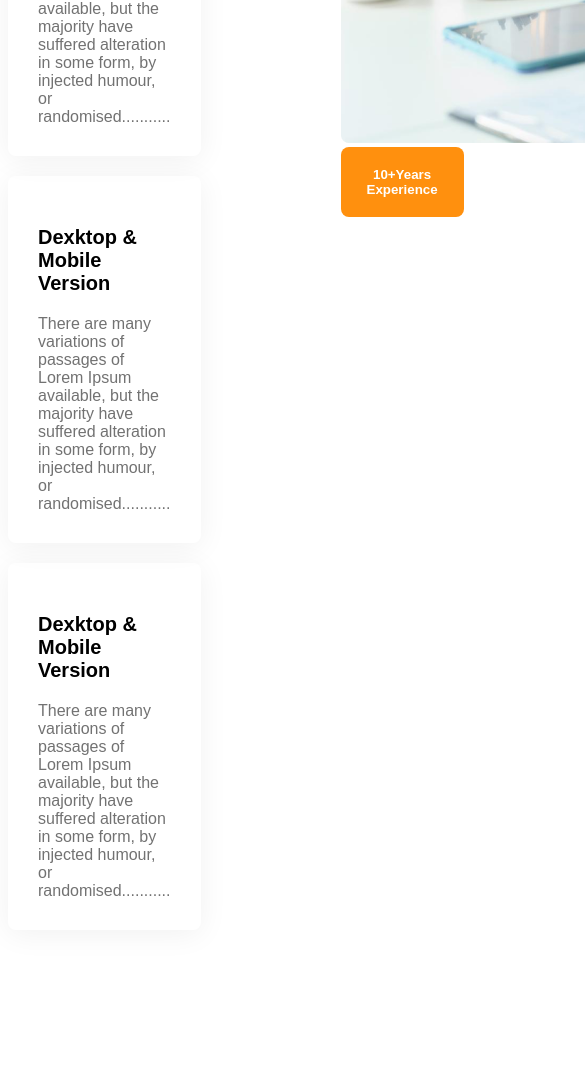
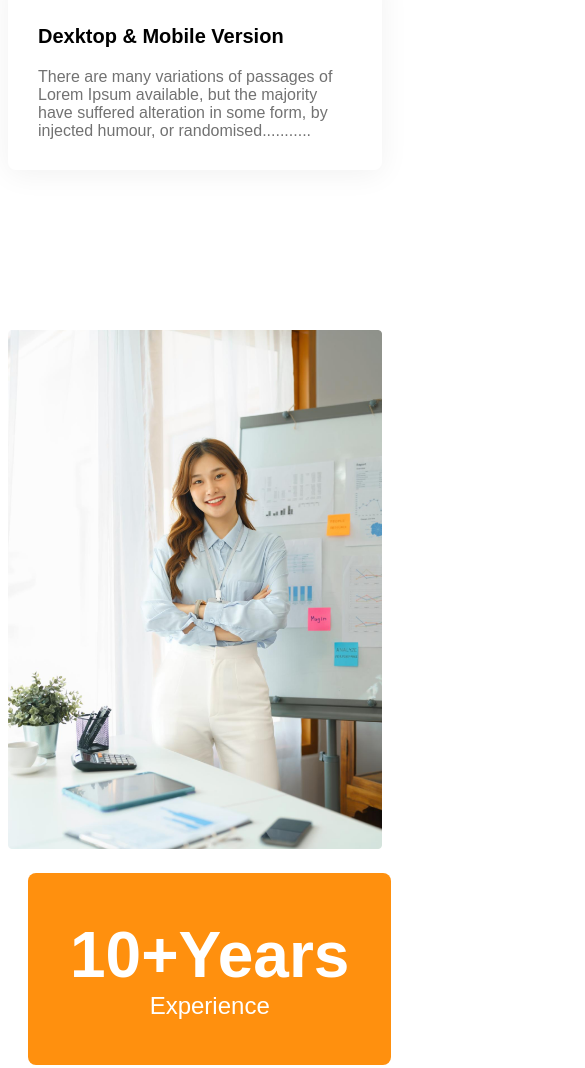
Before and after one commit to tawhID70/g3-architect-website, a plain HTML site: page index.html in a window 390 px wide. Shown: the part 3710-4778 px from the top of the page, 585 px wide, since content can reach past the window. Drawn offline with Linux system fonts and the light colour scheme.

Commit message:
added experience badge and made fratured section responsive

```diff
--- a/index.html
+++ b/index.html
@@ -68,7 +68,7 @@
                     <div class="text-light-gray">There are many variations of passages of Lorem Ipsum available, but the majority have suffered alteration in some form, by injected humour, or randomised...........</div>
                  </div>
             </div>
-            <div>
+            <div class="features-architect">
                 <img src="images/architect.png" alt="">
                 <button id="experience-badge" class="btn-primary">
                     <span id="experience-year">10+Years</span>
@@ -127,7 +127,9 @@
           </section>
     </main>
     <footer>
-
+        <div class="footer bg-light">
+            <h3 class="footer-title text-light-gray">All rights reserved copyright@2023 startup landing page design</h3>
+        </div>
     </footer>
 </body>
 </html>
--- a/styles/architects.css
+++ b/styles/architects.css
@@ -127,7 +127,20 @@
     /* padding-bottom: 0; */
 
   }
-
+  #experience-badge {
+    padding: 45px 42px;
+    font-size: 1.5rem;
+    font-weight: 500;
+    margin-left: -100px;
+    margin-top: -100px;
+  }
+  #experience-year {
+    font-size: 4rem;
+    font-weight: 700;
+  }
+  .features-architect img {
+    width: 100%;
+  }
   /* some facts related style */
   .facts-container {
     display: grid;
@@ -169,12 +182,24 @@
   .sponsor-companies {
     filter: grayscale(100%);
   }
+  .footer{
+    margin-top: 100px;
+    margin-bottom: 100px;
+  }
+  .footer-title {
+    padding: 38px 400px;
+    margin: 0 auto;
+    width: 100%;
+  }
 
   /* resonsive media query */
   @media screen and (max-width: 576px) {
     .navbar,
     .nav-links,
-    .teams {
+    .features,
+    .teams,
+    .footer-title
+     {
       flex-direction: column;
     }
     .team-img-container,
@@ -195,6 +220,10 @@
       gap: 50px;
     }
     .our-features {
+      margin-left: 20px;
+    }
+    #experience-badge{
+      margin-top: 20px;
       margin-left: 20px;
     }
   }
```
